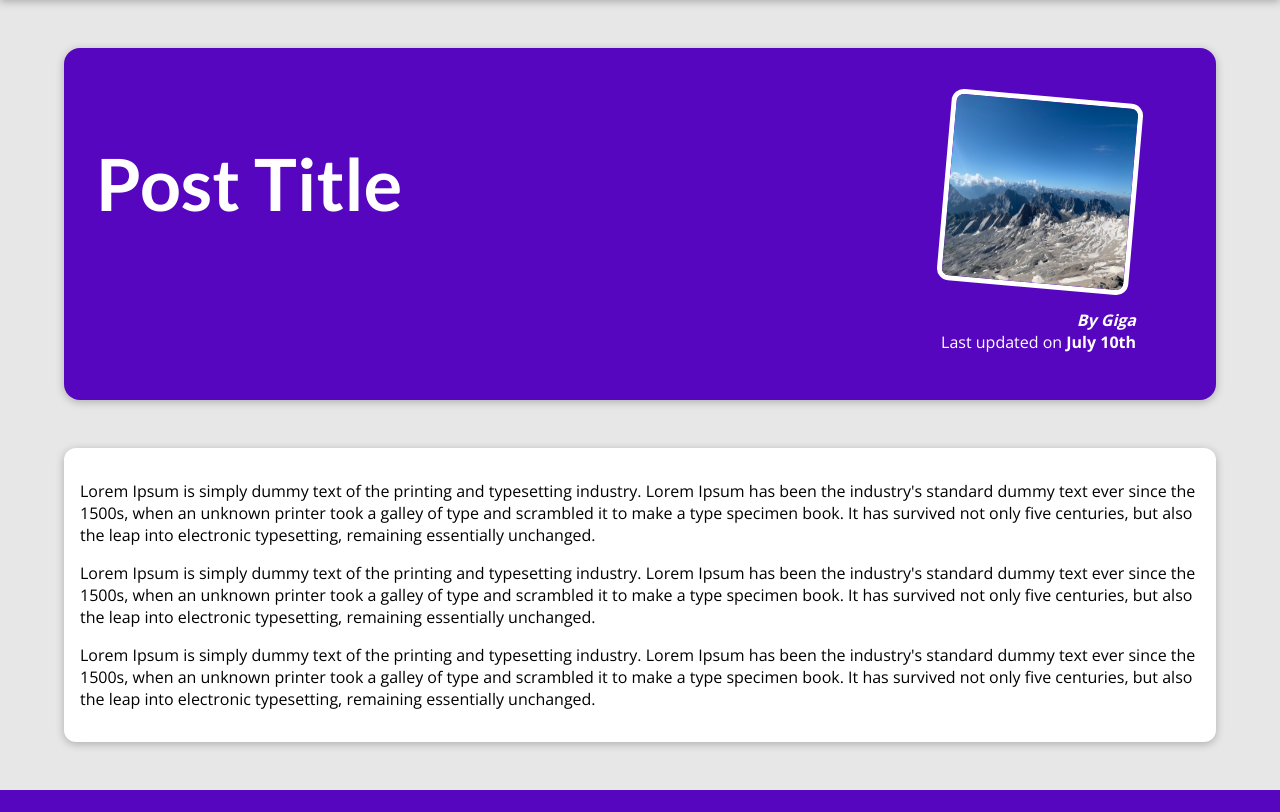
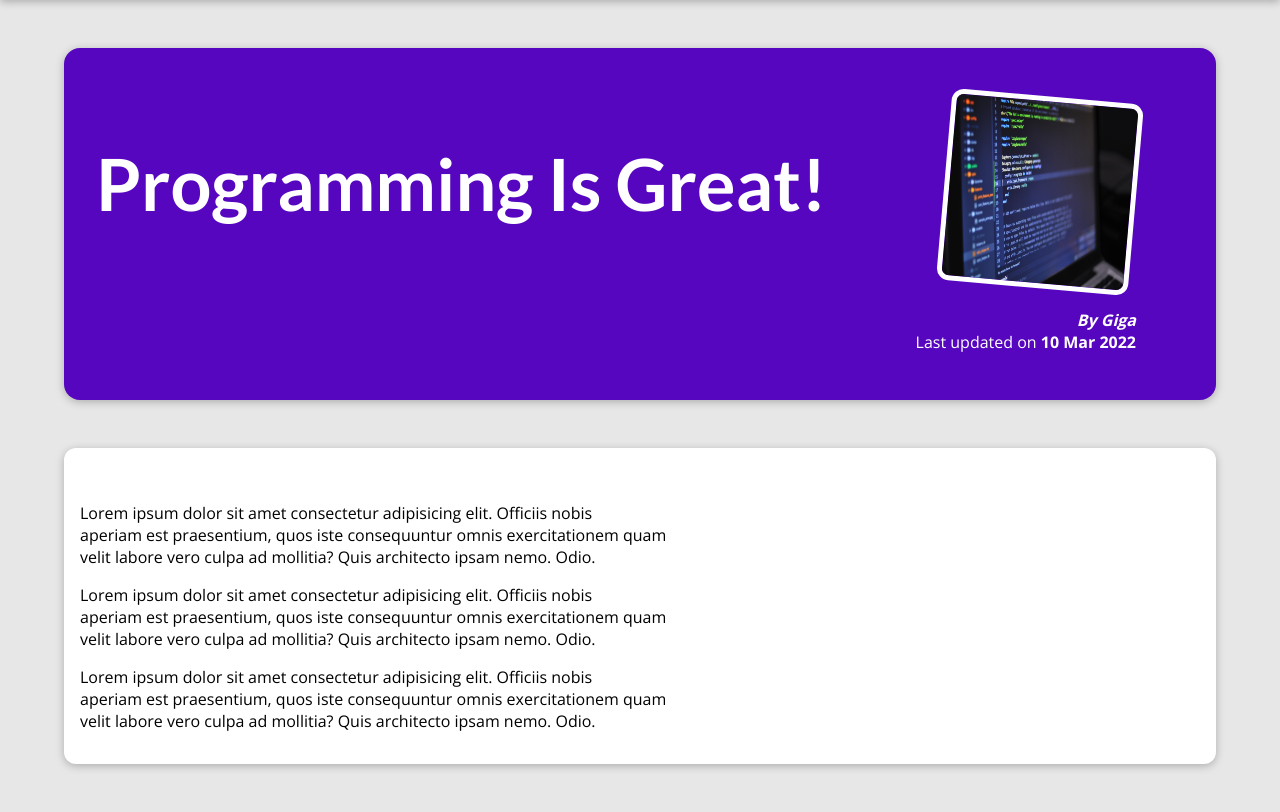
Before and after one commit to gigaamiridze/blogs-website, a Django app: page /posts/programming-is-fun in a window 1280 px wide. Shown: the part 80-892 px from the top of the page. Before the commit the page ends 870 px from the top, so only its background shows below. Run offline with Django 4.2, Linux system fonts and the light colour scheme.

Commit message:
The post details page has become dynamic

```diff
--- a/blog/templates/blog/post-detail.html
+++ b/blog/templates/blog/post-detail.html
@@ -6,38 +6,21 @@
 {% endblock %}
 
 {% block title %}
-  This Post Title
+  {{ post.title }}
 {% endblock %}
 
 {% block content %}
   <section id='summary'>
-    <h2>Post Title</h2>
+    <h2>{{ post.title }}</h2>
     <article>
-      <img src='{% static 'blog/images/mountains.jpg' %}' alt='Post Title'>
-      <address>By Giga</address>
+      <img src='{% static 'blog/images/'|add:post.image %}' alt='{{ post.title }}'>
+      <address>By {{ post.author }}</address>
       <div>
-        Last updated on <time>July 10th</time>
+        Last updated on <time>{{ post.date|date:'d M Y' }}</time>
       </div>
     </article>
   </section>
   <main>
-    <p>
-      Lorem Ipsum is simply dummy text of the printing and typesetting industry. Lorem Ipsum
-      has been the industry's standard dummy text ever since the 1500s, when an unknown printer
-      took a galley of type and scrambled it to make a type specimen book. It has survived not only
-      five centuries, but also the leap into electronic typesetting, remaining essentially unchanged.
-    </p>
-    <p>
-      Lorem Ipsum is simply dummy text of the printing and typesetting industry. Lorem Ipsum
-      has been the industry's standard dummy text ever since the 1500s, when an unknown printer
-      took a galley of type and scrambled it to make a type specimen book. It has survived not only
-      five centuries, but also the leap into electronic typesetting, remaining essentially unchanged.
-    </p>
-    <p>
-      Lorem Ipsum is simply dummy text of the printing and typesetting industry. Lorem Ipsum
-      has been the industry's standard dummy text ever since the 1500s, when an unknown printer
-      took a galley of type and scrambled it to make a type specimen book. It has survived not only
-      five centuries, but also the leap into electronic typesetting, remaining essentially unchanged.
-    </p>
+    {{ post.content|linebreaks }}
   </main>
 {% endblock %}
--- a/blog/views.py
+++ b/blog/views.py
@@ -5,7 +5,7 @@
     {
         "slug": "hike-in-the-mountains",
         "image": "mountains.jpg",
-        "author": "Maximilian",
+        "author": "Giga",
         "date": date(2021, 7, 21),
         "title": "Mountain Hiking",
         "excerpt": "There's nothing like the views you get when hiking in the mountains! And I wasn't even prepared for what happened whilst I was enjoying the view!",
@@ -26,7 +26,7 @@
     {
         "slug": "programming-is-fun",
         "image": "coding.jpg",
-        "author": "Maximilian",
+        "author": "Giga",
         "date": date(2022, 3, 10),
         "title": "Programming Is Great!",
         "excerpt": "Did you ever spend hours searching that one error in your code? Yep - that's what happened to me yesterday...",
@@ -47,7 +47,7 @@
     {
         "slug": "into-the-woods",
         "image": "wood.jpg",
-        "author": "Maximilian",
+        "author": "Giga",
         "date": date(2020, 8, 5),
         "title": "Nature At Its Best",
         "excerpt": "Nature is amazing! The amount of inspiration I get when walking in nature is incredible!",
@@ -75,13 +75,23 @@
     latest_posts = sorted_posts[-3:]
 
     context = {
-        "posts": latest_posts,
+        'posts': latest_posts,
     }
 
     return render(request, 'blog/index.html', context)
 
 def posts(request):
-    return render(request, 'blog/all-posts.html')
+    context = {
+        'all_posts': all_posts,
+    }
+
+    return render(request, 'blog/all-posts.html', context)
 
 def post_detail(request, slug):
-    return render(request, 'blog/post-detail.html')
+    identified_post = next(post for post in all_posts if post['slug'] == slug)
+
+    context = {
+        'post': identified_post,
+    }
+
+    return render(request, 'blog/post-detail.html', context)
```
Also changed, not shown: blog/templates/blog/all-posts.html (+3 -6 lines).
